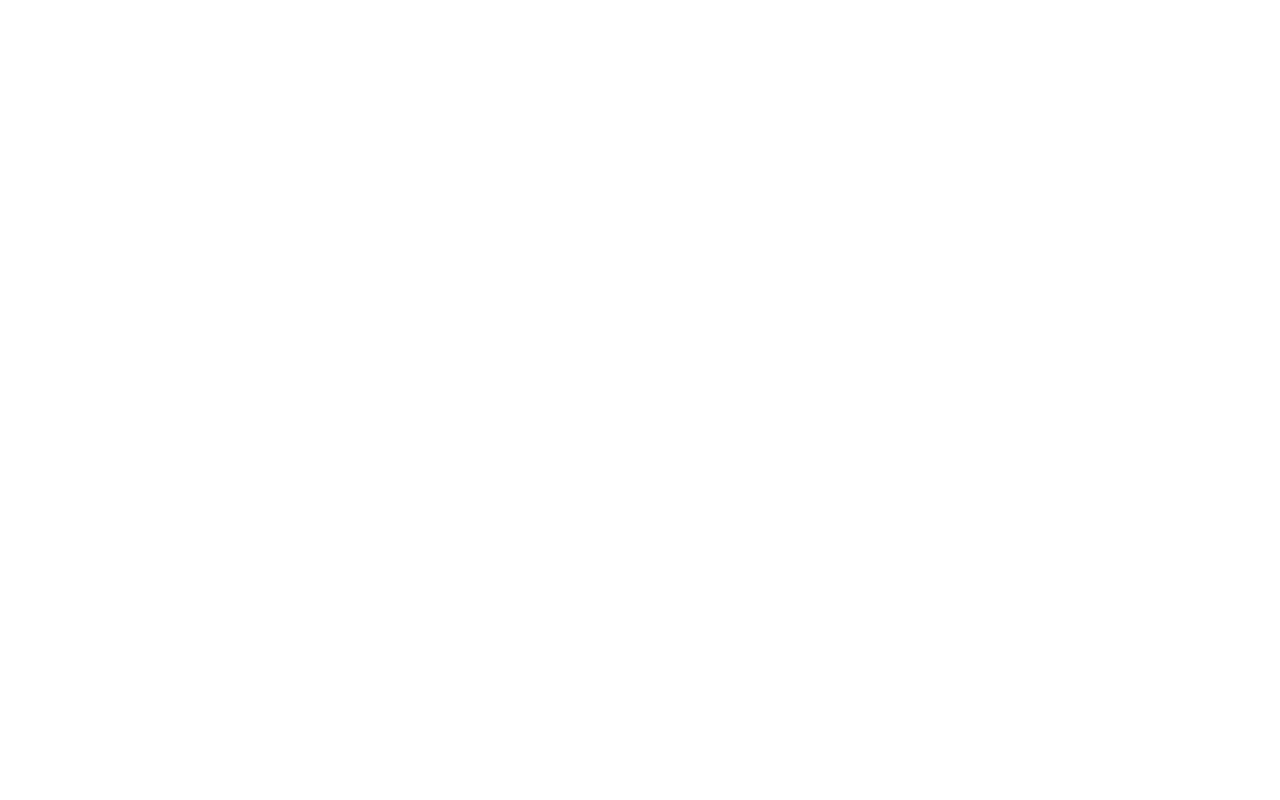
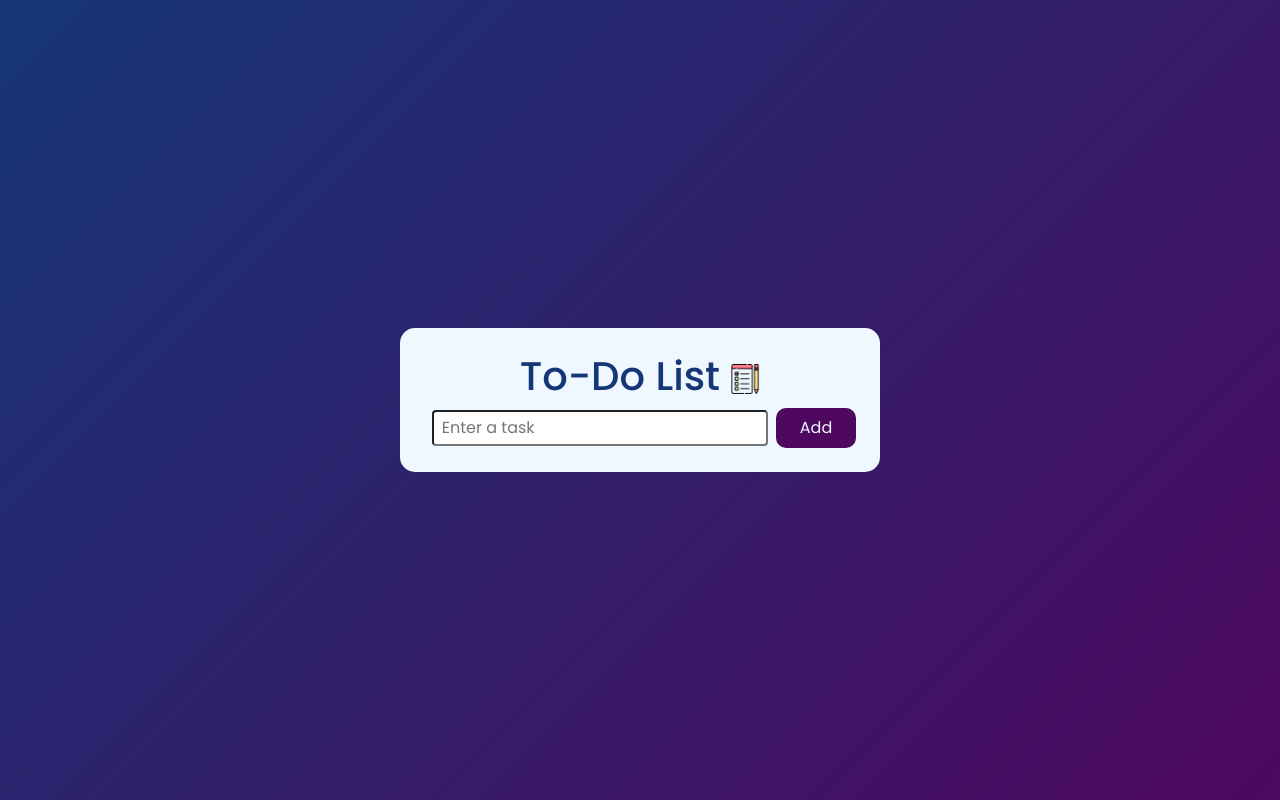
Before and after one commit to ayesha-enayat/To-do-App, a plain HTML site: page index.html in a window 1280 px wide. Drawn offline with nearby package versions, Linux system fonts and the light colour scheme.

Commit message:
make structure and style

```diff
--- a/index.html
+++ b/index.html
@@ -1,15 +1,38 @@
 <!DOCTYPE html>
 <html lang="en">
+
 <head>
     <meta charset="UTF-8">
     <meta name="viewport" content="width=device-width, initial-scale=1.0">
     <title>To-do-App</title>
     <link rel="stylesheet" href="style.css">
+    <link href="https://cdn.jsdelivr.net/npm/bootstrap@5.3.3/dist/css/bootstrap.min.css" rel="stylesheet"
+        integrity="sha384-QWTKZyjpPEjISv5WaRU9OFeRpok6YctnYmDr5pNlyT2bRjXh0JMhjY6hW+ALEwIH" crossorigin="anonymous">
 </head>
+</head>
+
 <body>
+    <div class="container-fluid">
+        <div class="row">
+            <div class="col-12 to-do-app p-4">
+                <h2 class="text-center">To-Do List <img src="images/check-list.png" width="30px"></h2>
+                <div class="d-flex justify-content-center align-items-center ">
+                <input type="text" id="task" class="mx-2 py-1 px-2" placeholder="Enter a task">
+                <button class="py-2 px-4" id="add-btn" >Add</button>
+            </div>
+            </div>
+        </div>
+    </div>
 
 
 
+
+
+
+    <script src="https://cdn.jsdelivr.net/npm/bootstrap@5.3.3/dist/js/bootstrap.bundle.min.js"
+        integrity="sha384-YvpcrYf0tY3lHB60NNkmXc5s9fDVZLESaAA55NDzOxhy9GkcIdslK1eN7N6jIeHz"
+        crossorigin="anonymous"></script>
     <script src="app.js"></script>
 </body>
+
 </html>
--- a/style.css
+++ b/style.css
@@ -0,0 +1,37 @@
+@import url('https://fonts.googleapis.com/css2?family=Poppins:ital,wght@0,100;0,200;0,300;0,400;0,500;0,600;0,700;0,800;0,900&display=swap');
+
+*{
+    margin: 0;
+    padding: 0;
+    font-family: 'Poppins', sans-serif;
+    box-sizing: border-box;
+}
+.container-fluid{
+    width: 100%;
+    min-height: 100vh;
+    background-image: linear-gradient(135deg,#153677,#4e085f);
+    display: flex;
+    justify-content: center;
+    align-items: center;
+}
+.to-do-app{
+    min-width:400px;
+    height: auto;
+    background-color: aliceblue;
+    border-radius: 15px;
+}
+.to-do-app h2{
+    font-size: 40px;
+    color: #153677;
+}
+#add-btn{
+    border-radius: 10px;
+    border: none;
+    outline: none;
+    color: aliceblue;
+    background-color:#4e085f;
+}
+input{
+    border-radius: 4px;
+
+}
```
Also changed, not shown: images/check-list.png (added).
